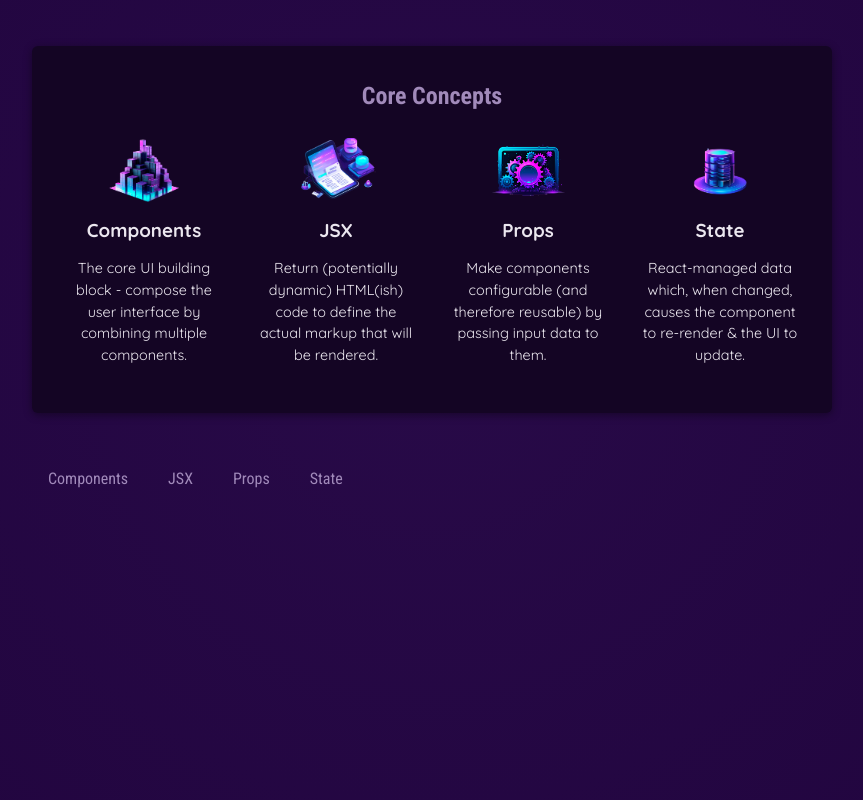
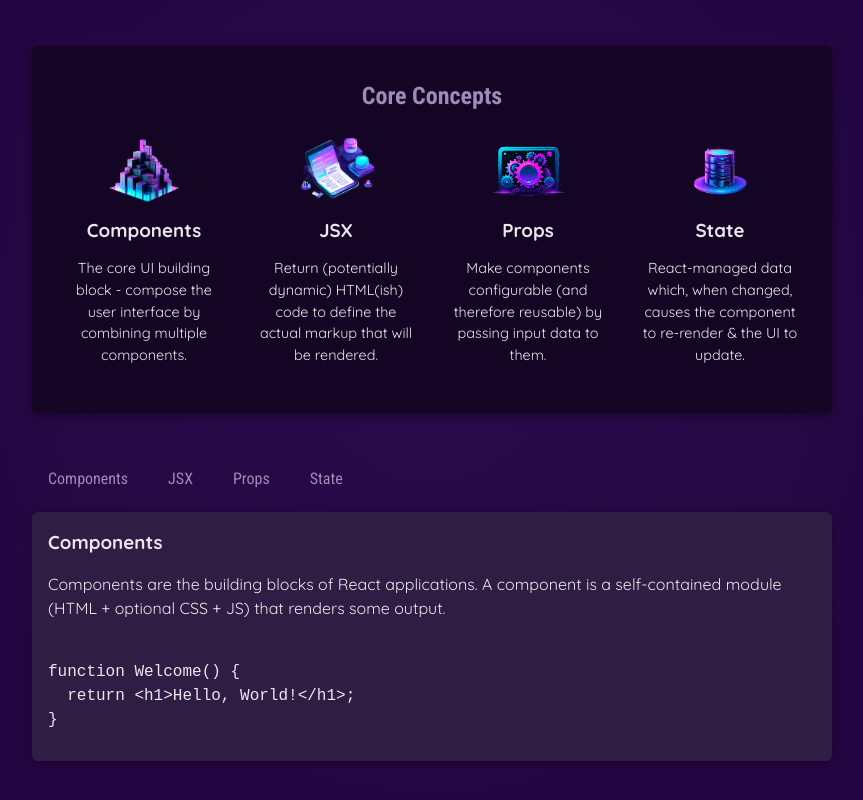
Before and after one commit to shagat/react-projects, a React (Vite) app: page / in a window 1280 px wide. Shown: the part 286-1086 px from the top of the page, without its empty margins (208-1071 px from the left). Built offline with nearby package versions, Linux system fonts and the light colour scheme.

Commit message:
using useState

```diff
--- a/src/App.jsx
+++ b/src/App.jsx
@@ -1,13 +1,20 @@
+import { useState } from "react";
 import Header from "./components/Header/Header";
 import CoreConcepts from "./components/CoreConcepts";
 
 import { CORE_CONCEPTS } from "./data";
+import { EXAMPLES } from "./data";
 import TabButton from "./components/TabButton/TabButton";
 
 function App() {
+  const [ selectedTopic, setSelectedTopic ] = useState('components');
+
   function handleSelect(selectedButton) {
-    console.log("hello world -- ",selectedButton);
+    setSelectedTopic(selectedButton);
+    console.log('current topic=>',selectedTopic);
   }
+
+  console.log('app component executed')
   return (
     <div>
       <Header />
@@ -32,6 +39,15 @@ function App() {
             <TabButton onSelect={() => handleSelect('props')}>Props</TabButton>
             <TabButton onSelect={() => handleSelect('state')}>State</TabButton>
           </menu>
+          <div id="tab-content">
+            <h3>{EXAMPLES[selectedTopic].title}</h3>
+            <p>{EXAMPLES[selectedTopic].description}</p>
+            <pre>
+              <code>
+              {EXAMPLES[selectedTopic].code}
+              </code>
+            </pre>
+          </div>
         </section>
       </main>
     </div>
--- a/src/components/Header/Header.jsx
+++ b/src/components/Header/Header.jsx
@@ -5,7 +5,6 @@ const reactDesc = ["Fundamental", "Crucial", "Core"];
 
 export default function Header() {
   let r = genRandomInt(2);
-  console.log(r);
   const desc = reactDesc[r];
 
   return (
--- a/src/components/TabButton/TabButton.jsx
+++ b/src/components/TabButton/TabButton.jsx
@@ -1,4 +1,5 @@
 export default function TabButton({ children, onSelect }) {
+  console.log('tab button executed')
   return (
     <li>
       <button onClick={onSelect}>{children}</button>
--- a/src/data.js
+++ b/src/data.js
@@ -29,3 +29,54 @@ export const CORE_CONCEPTS = [
       'React-managed data which, when changed, causes the component to re-render & the UI to update.',
   },
 ];
+
+export const EXAMPLES = {
+  components: {
+    title: 'Components',
+    description:
+      'Components are the building blocks of React applications. A component is a self-contained module (HTML + optional CSS + JS) that renders some output.',
+    code: `
+function Welcome() {
+  return <h1>Hello, World!</h1>;
+}`,
+  },
+  jsx: {
+    title: 'JSX',
+    description:
+      'JSX is a syntax extension to JavaScript. It is similar to a template language, but it has full power of JavaScript (e.g., it may output dynamic content).',
+    code: `
+<div>
+  <h1>Welcome {userName}</h1>
+  <p>Time to learn React!</p>
+</div>`,
+  },
+  props: {
+    title: 'Props',
+    description:
+      'Components accept arbitrary inputs called props. They are like function arguments.',
+    code: `
+function Welcome(props) {
+  return <h1>Hello, {props.name}</h1>;
+}`,
+  },
+  state: {
+    title: 'State',
+    description:
+      'State allows React components to change their output over time in response to user actions, network responses, and anything else.',
+    code: `
+function Counter() {
+  const [isVisible, setIsVisible] = useState(false);
+
+  function handleClick() {
+    setIsVisible(true);
+  }
+
+  return (
+    <div>
+      <button onClick={handleClick}>Show Details</button>
+      {isVisible && <p>Amazing details!</p>}
+    </div>
+  );
+}`,
+  },
+};
```
